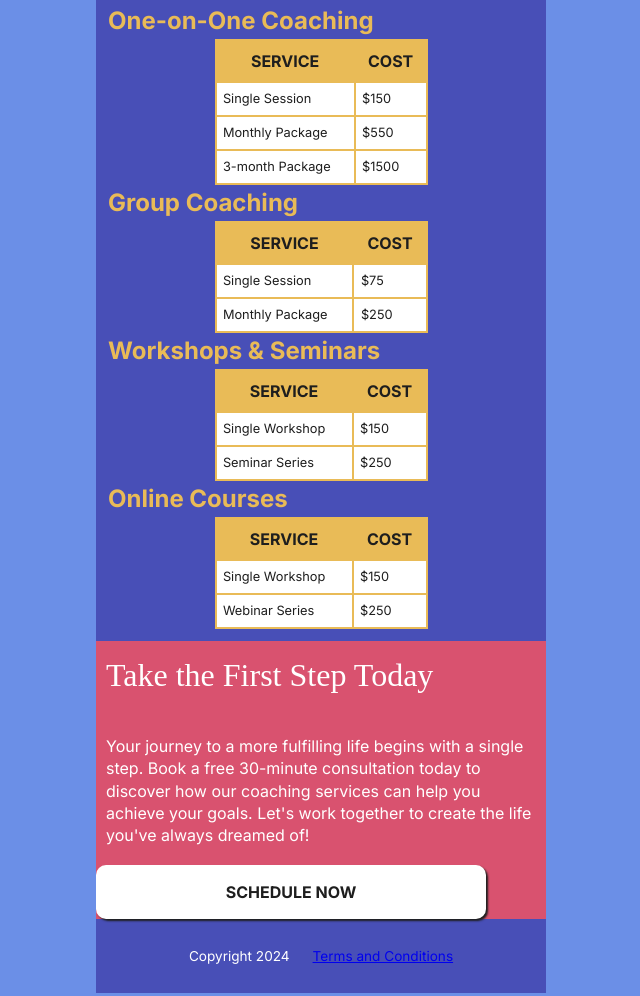
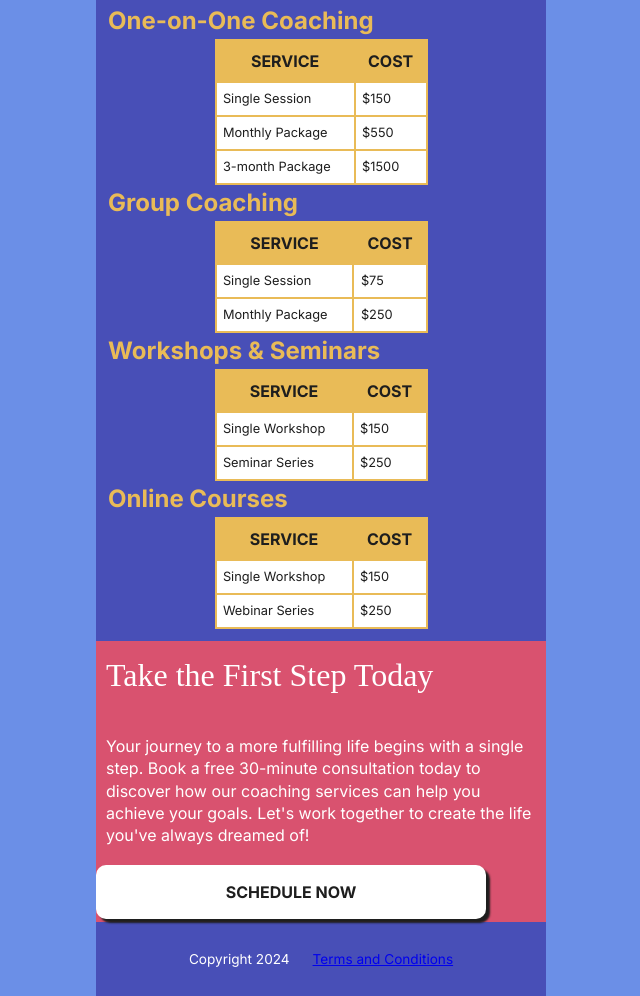
Before and after one commit to e-kawabata/path-to-success, a plain HTML site: page index.html in a window 1280 px wide. Shown: the part 3210-4206 px from the top of the page, without its empty margins (319-959 px from the left). Drawn offline with Linux system fonts and the light colour scheme; a web font is replaced by a local one.

Commit message:
Update style.css

```diff
--- a/style.css
+++ b/style.css
@@ -300,7 +300,7 @@ td {
 	border: none;
 	color: var(--dark-gray);
 	width: 60%;
-	box-shadow: 2px 2px 2px;
+	box-shadow: 4px 4px 2px;
 	border-radius: 10px;
 	padding: 15px 60px;
 	text-align: center;
@@ -310,6 +310,7 @@ td {
 	display: inline-block;
 	margin: 0 auto;
 	cursor: pointer;
+	margin-bottom: 3px;
 }
 
 /* FOOTER STYLES */
```
